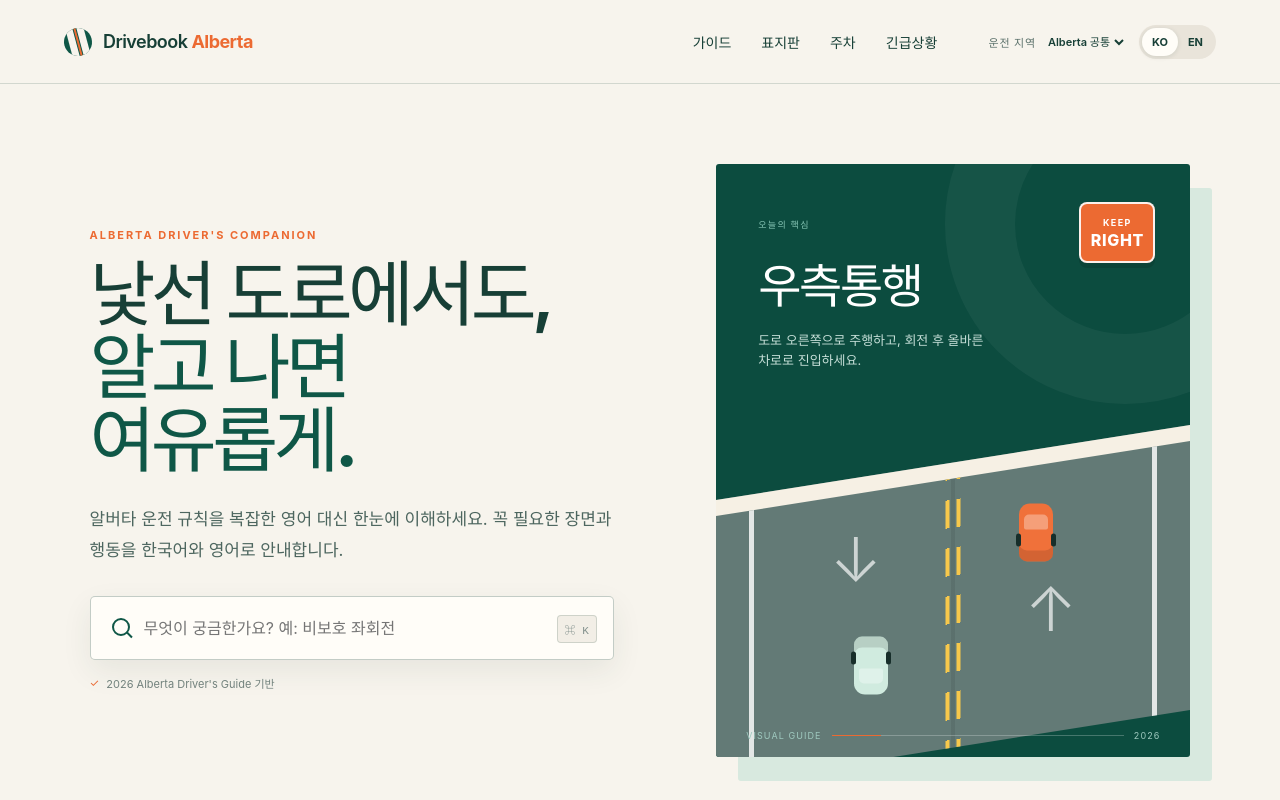
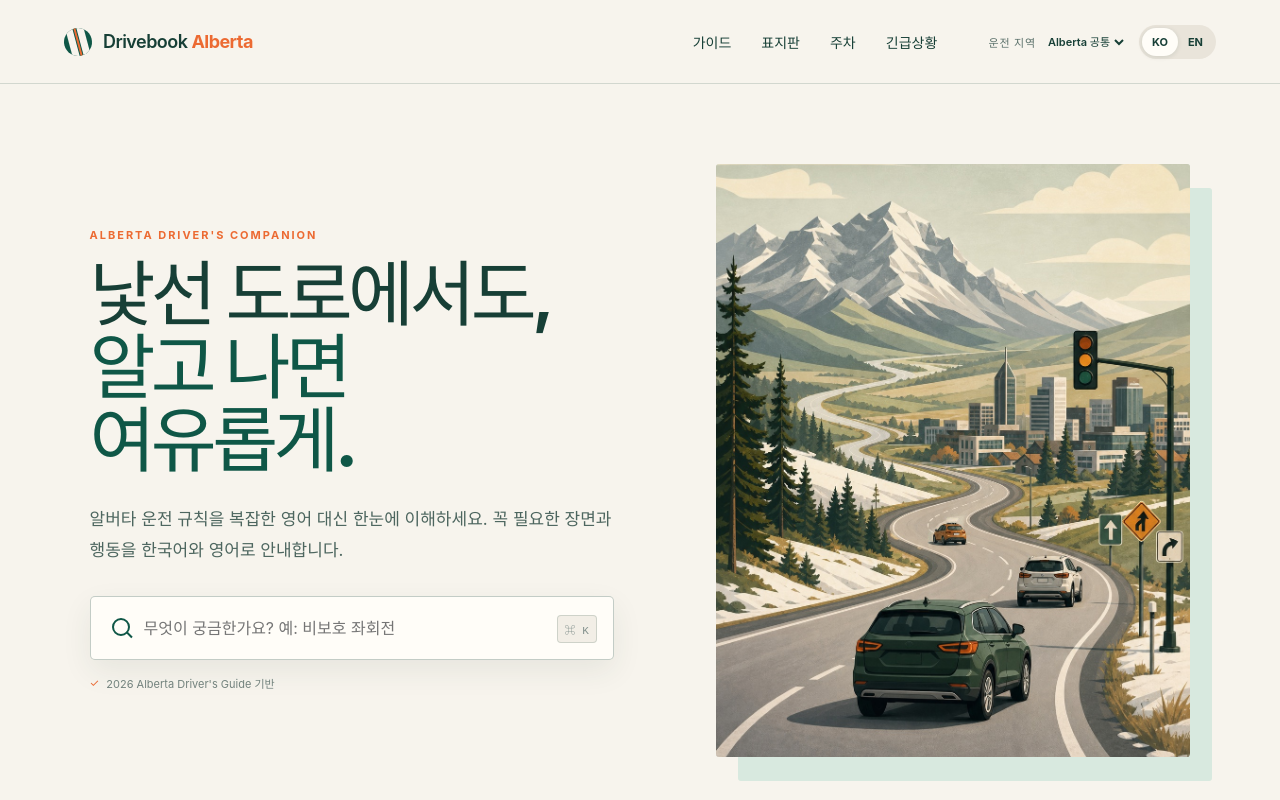
Before and after one commit to yoobato/mydy-ab-drive, a React (Vite) app: page / in a window 1280 px wide. Shown: the top 800 px of the page. Built offline with nearby package versions, Linux system fonts and the light colour scheme; a web font is replaced by a local one.

Commit message:
feat: replace hero rule card with Alberta illustration

```diff
--- a/src/App.tsx
+++ b/src/App.tsx
@@ -165,21 +165,10 @@ export default function App() {
           </div>
 
           <div className="hero-visual" aria-label={locale === "ko" ? "알버타 도로 안내 미리보기" : "Alberta road guide preview"}>
-            <div className="rule-badge"><b>KEEP</b><span>RIGHT</span></div>
-            <div className="visual-copy">
-              <span>{locale === "ko" ? "오늘의 핵심" : "QUICK RULE"}</span>
-              <strong>{locale === "ko" ? "우측통행" : "KEEP RIGHT"}</strong>
-              <p>{locale === "ko" ? "도로 오른쪽으로 주행하고, 회전 후 올바른 차로로 진입하세요." : "Keep to the right and enter the correct lane after every turn."}</p>
-            </div>
-            <div className="road-scene" aria-hidden="true">
-              <div className="road-edge edge-left" /><div className="road-edge edge-right" />
-              <div className="centre-lines"><i /><i /></div>
-              <div className="lane-direction direction-up">↑</div>
-              <div className="lane-direction direction-down">↓</div>
-              <div className="car car-one"><i /><i /></div>
-              <div className="car car-two"><i /><i /></div>
-            </div>
-            <div className="visual-footer"><span>VISUAL GUIDE</span><div><i /></div><span>2026</span></div>
+            <img
+              src="/alberta-driving-guide-hero.jpg"
+              alt={locale === "ko" ? "로키산맥과 알버타 도시를 잇는 도로를 달리는 자동차 일러스트" : "Illustration of cars travelling from the Rockies toward an Alberta city"}
+            />
           </div>
         </section>
 
--- a/src/styles.css
+++ b/src/styles.css
@@ -58,26 +58,8 @@ select { border: 0; background: transparent; color: var(--ink); font-weight: 600
 .search-results p { margin: 0; padding: 22px; color: #6a7b77; }
 .source-note { display: flex; align-items: center; gap: 7px; margin: 15px 0 0; color: #74847f; font-size: 11px; }.source-note span { color: var(--orange); }
 
-.hero-visual { position: relative; justify-self: end; width: min(100%, 500px); aspect-ratio: 4 / 5; background: #0c4c3f; color: white; border-radius: 3px; overflow: hidden; box-shadow: 22px 24px 0 #d8e9df; }
-.hero-visual::before { content: ""; position: absolute; width: 220px; height: 220px; border: 70px solid rgba(255,255,255,.045); border-radius: 50%; right: -115px; top: -120px; }
-.rule-badge { position: absolute; z-index: 2; top: 38px; right: 35px; width: 76px; height: 61px; display: flex; flex-direction: column; align-items: center; justify-content: center; border: 2px solid rgba(255,255,255,.9); border-radius: 8px; background: var(--orange); line-height: 1; box-shadow: 0 5px 0 rgba(0,0,0,.12); }
-.rule-badge b { font-size: 9px; letter-spacing: .16em; }.rule-badge span { margin-top: 5px; font-size: 16px; font-weight: 800; letter-spacing: .04em; }
-.visual-copy { position: absolute; z-index: 2; left: 42px; top: 48px; max-width: 260px; }
-.visual-copy > span { color: #88c7b7; letter-spacing: .15em; font-size: 9px; font-weight: 700; }
-.visual-copy strong { display: block; margin-top: 16px; font-size: clamp(28px, 4vw, 47px); letter-spacing: -.05em; }.visual-copy p { max-width: 235px; color: #c6dfd8; line-height: 1.55; font-size: 13px; }
-.road-scene { position: absolute; left: 0; right: 0; bottom: 47px; height: 48%; background: #637a76; transform: skewY(-9deg); transform-origin: right; border-top: 16px solid #f6f0e4; overflow: hidden; }
-.road-scene::before { content: ""; position: absolute; inset: 0; background: linear-gradient(90deg, transparent 0 49.5%, rgba(0,0,0,.08) 49.5% 50.5%, transparent 50.5%); }
-.road-edge { position: absolute; top: -10%; width: 5px; height: 120%; background: rgba(255,255,255,.82); }.edge-left { left: 7%; }.edge-right { right: 7%; }
-.centre-lines { position: absolute; z-index: 1; top: -10%; bottom: -10%; left: 50%; display: flex; gap: 7px; transform: translateX(-50%); }
-.centre-lines i { width: 4px; background: repeating-linear-gradient(180deg,#f7c84b 0 28px,transparent 28px 48px); }
-.lane-direction { position: absolute; z-index: 1; color: rgba(255,255,255,.68); font-size: 62px; font-weight: 300; line-height: 1; transform: skewY(9deg); }
-.direction-up { right: 24%; top: 43%; }.direction-down { left: 24%; top: 13%; }
-.car { position: absolute; z-index: 2; width: 34px; height: 58px; border-radius: 11px 11px 8px 8px; transform: skewY(9deg); box-shadow: inset 0 -11px rgba(0,0,0,.12); }
-.car::before { content: ""; position: absolute; left: 5px; right: 5px; top: 11px; height: 15px; border-radius: 5px 5px 2px 2px; background: rgba(255,255,255,.32); }
-.car i { position: absolute; width: 5px; height: 13px; background: #172e2a; border-radius: 3px; top: 30px; }.car i:first-child { left: -3px; }.car i:last-child { right: -3px; }
-.car-one { background: #f0713a; right: 29%; top: 14%; }.car-two { background: #d0ebdf; left: 29%; top: 54%; transform: skewY(9deg) rotate(180deg); }
-.visual-footer { position: absolute; bottom: 16px; left: 30px; right: 30px; display: flex; align-items: center; gap: 10px; font-size: 9px; letter-spacing: .12em; color: #9fc9bf; }
-.visual-footer div { height: 1px; background: rgba(255,255,255,.24); flex: 1; }.visual-footer div i { display: block; width: 17%; height: 1px; background: var(--orange); }
+.hero-visual { position: relative; justify-self: end; width: min(100%, 500px); aspect-ratio: 4 / 5; background: #dce5d8; border-radius: 3px; overflow: hidden; box-shadow: 22px 24px 0 #d8e9df; }
+.hero-visual img { display: block; width: 100%; height: 100%; object-fit: cover; object-position: center 53%; }
 
 .emergency-strip { background: var(--orange); color: #fff; min-height: 86px; padding: 16px 7vw; display: flex; align-items: center; justify-content: center; gap: 4vw; }
 .emergency-strip > strong { display: flex; align-items: center; gap: 12px; font-size: 14px; white-space: nowrap; }.emergency-strip > strong > span { width: 27px; height: 27px; display: grid; place-items: center; border: 2px solid #fff; border-radius: 50%; }
@@ -144,7 +126,7 @@ footer { max-width: 1440px; min-height: 170px; margin: auto; padding: 42px 7vw;
 
 @media (max-width: 680px) {
   .topbar { height: 70px; padding: 0 20px; }.brand { font-size: 15px; }.brand-mark { width: 25px; height: 25px; }.header-actions { gap: 4px; }.city-picker select { max-width: 94px; font-size: 11px; }
-  .hero { padding: 55px 20px 48px; gap: 45px; }.hero h1 { font-size: 46px; }.hero-lead { font-size: 15px; }.search-wrap kbd { display: none; }.search-wrap > input { padding-right: 18px; font-size: 13px; }.hero-visual { width: calc(100% - 18px); margin-right: 18px; box-shadow: 14px 15px 0 #d8e9df; }.visual-copy { left: 26px; top: 34px; }.rule-badge { right: 24px; top: 28px; transform: scale(.82); }.visual-copy strong { font-size: 34px; }.visual-copy p { max-width: 195px; }
+  .hero { padding: 55px 20px 48px; gap: 45px; }.hero h1 { font-size: 46px; }.hero-lead { font-size: 15px; }.search-wrap kbd { display: none; }.search-wrap > input { padding-right: 18px; font-size: 13px; }.hero-visual { width: calc(100% - 18px); margin-right: 18px; box-shadow: 14px 15px 0 #d8e9df; }
   .emergency-strip { padding: 20px; align-items: stretch; flex-direction: column; gap: 14px; }.emergency-strip > div { display: grid; grid-template-columns: 1fr; }.emergency-strip button { display: flex; justify-content: space-between; }
   .section-pad { padding: 76px 20px; }.essential-grid { grid-template-columns: 1fr; margin-top: 35px; }.essential-grid article { border-left: 1px solid var(--line); min-height: 230px; }.essential-grid article:last-child { border-bottom: 0; }
   .guide-section { padding: 76px 20px; }.chapter-list button { grid-template-columns: 26px 42px 1fr 18px; gap: 10px; }.chapter-symbol { width: 38px; height: 38px; }.chapter-copy b { font-size: 16px; }.chapter-copy small { font-size: 11px; line-height: 1.4; }
```
Also changed, not shown: public/alberta-driving-guide-hero.jpg (added), 1 other file (tests, documents, lock files or other folders).
